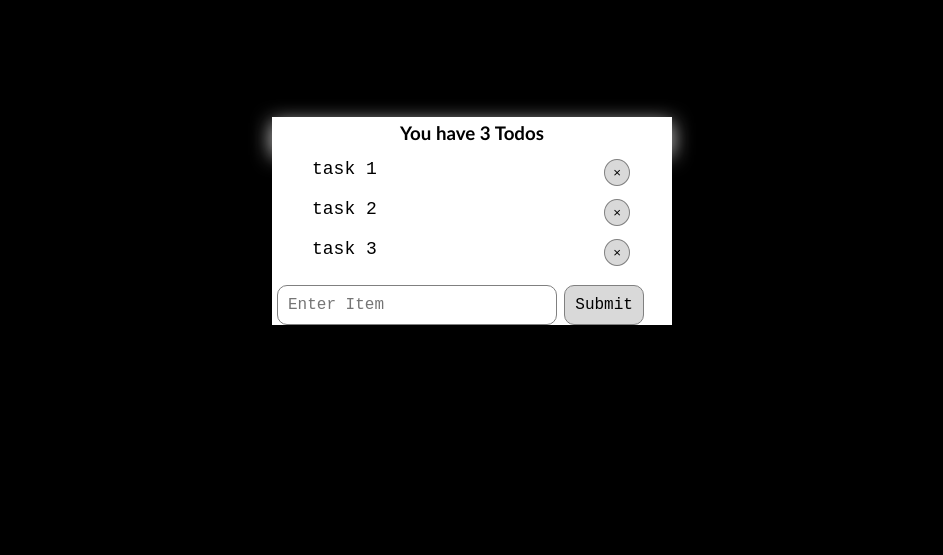
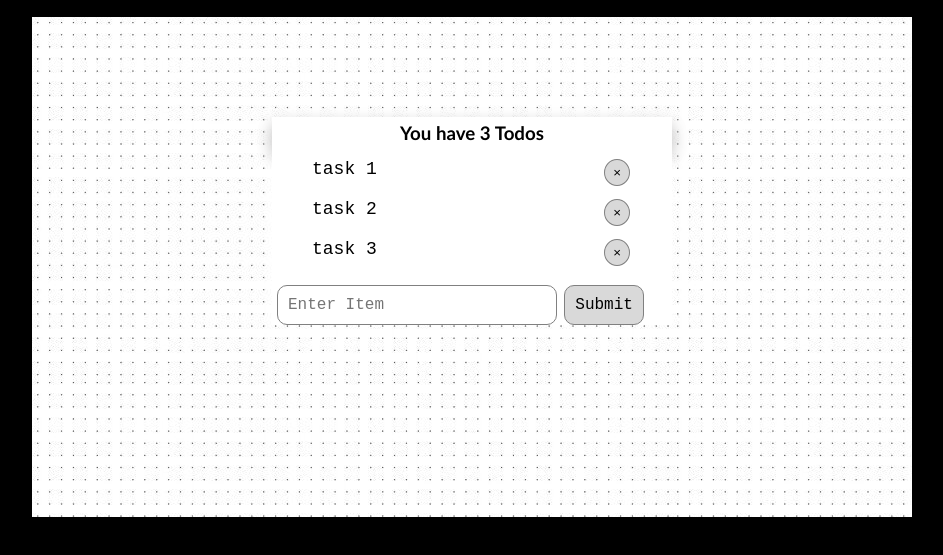
Before and after one commit to rafatfatima-qa/ToDo-App, a plain HTML site: page index.html in a window 1280 px wide. Shown: the part 119-674 px from the top of the page, without its empty margins (176-1119 px from the left). Drawn offline with Linux system fonts and the light colour scheme.

Commit message:
This is a basic To-Do app with add and delete tasks functionality.

```diff
--- a/css/style.css
+++ b/css/style.css
@@ -20,7 +20,7 @@
 .container{
   display:flex;
   flex-direction: column;
-  background-image: url("../../Project 4 - To Do App/images/dotted.jpg");
+  background-image: url("../images/dotted.jpg");
   padding: 100px 40px;
   margin-top: 20px;
   margin-left: 200px;
```
